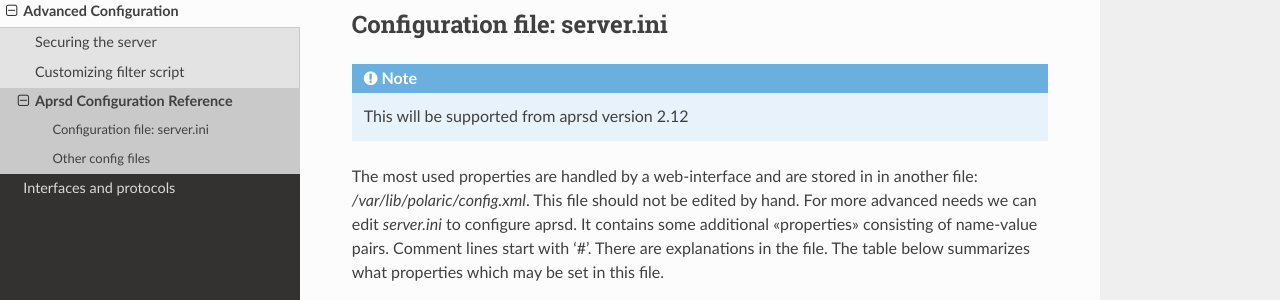
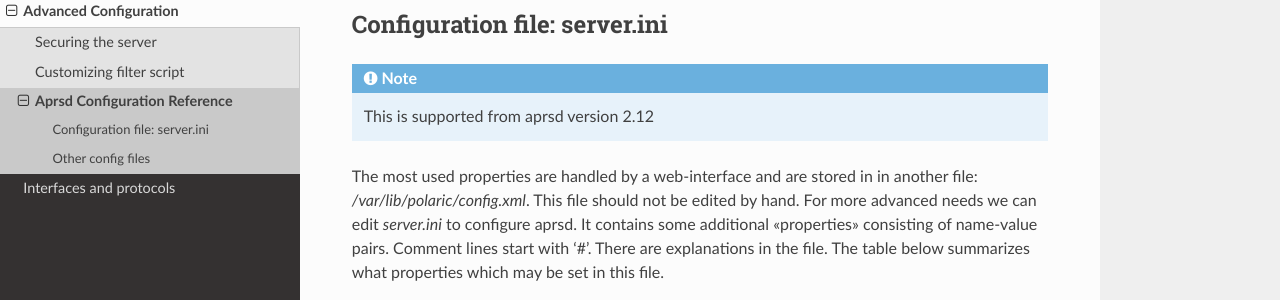
Before and after one commit to joakimsk/docs, a Sphinx documentation site: the page built from docs/source/configref.rst, in a window 1280 px wide and 900 px high. Shown: the part 272-572 px from the top of the window. Built offline with Sphinx 7.4.7 and the Read the Docs theme 2.0.0, drawn with Linux system fonts in a browser that asks for light colours.

Commit message:
Update configref.rst

```diff
--- a/docs/source/configref.rst
+++ b/docs/source/configref.rst
@@ -8,7 +8,7 @@ Configuration file: server.ini
 ------------------------------
 
 .. note::
-    This will be supported from aprsd version 2.12
+    This is supported from aprsd version 2.12
 
 The most used properties are handled by a web-interface and are stored in in another file: */var/lib/polaric/config.xml*. This file should not be edited by hand. For more advanced needs we can edit *server.ini* to configure aprsd. It contains some additional «properties» consisting of name-value pairs. Comment lines start with '#'. There are explanations in the file. The table below summarizes what properties which may be set in this file.
 
```
